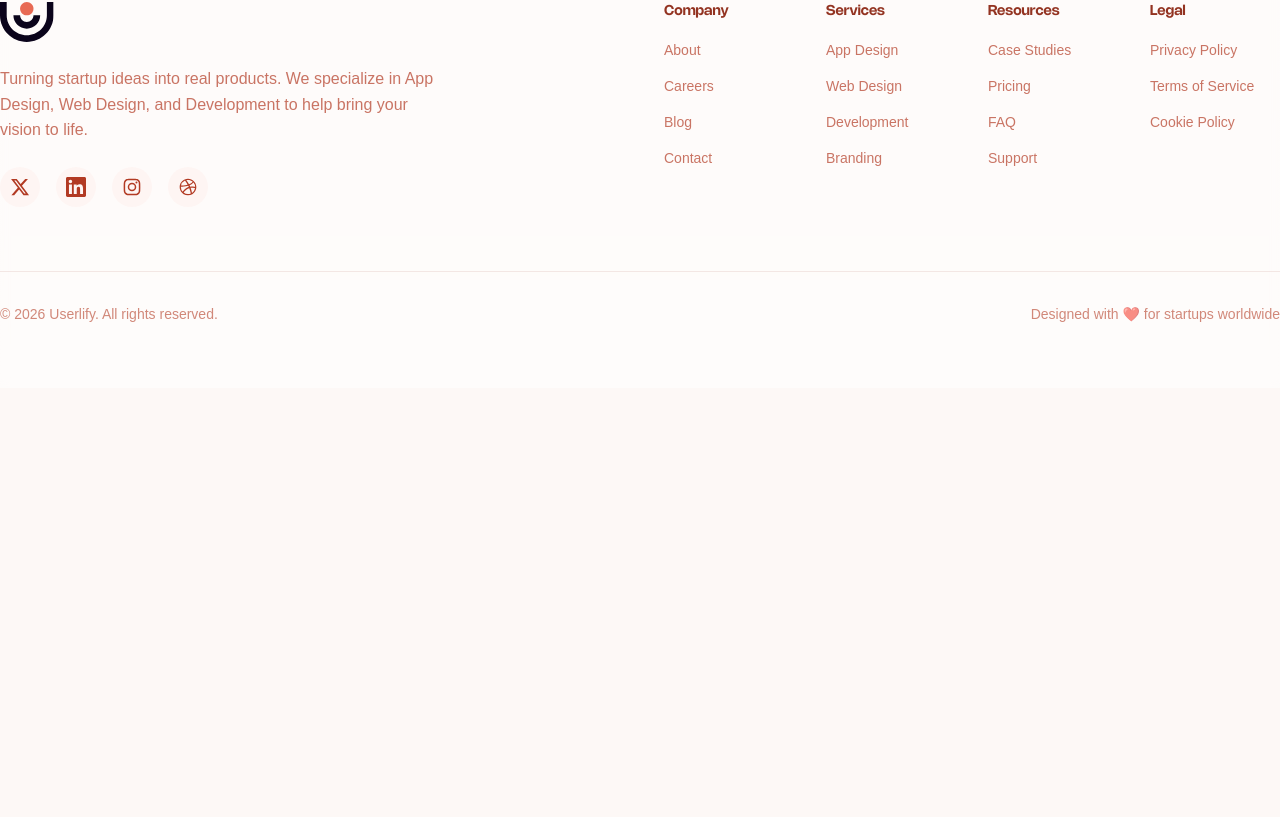
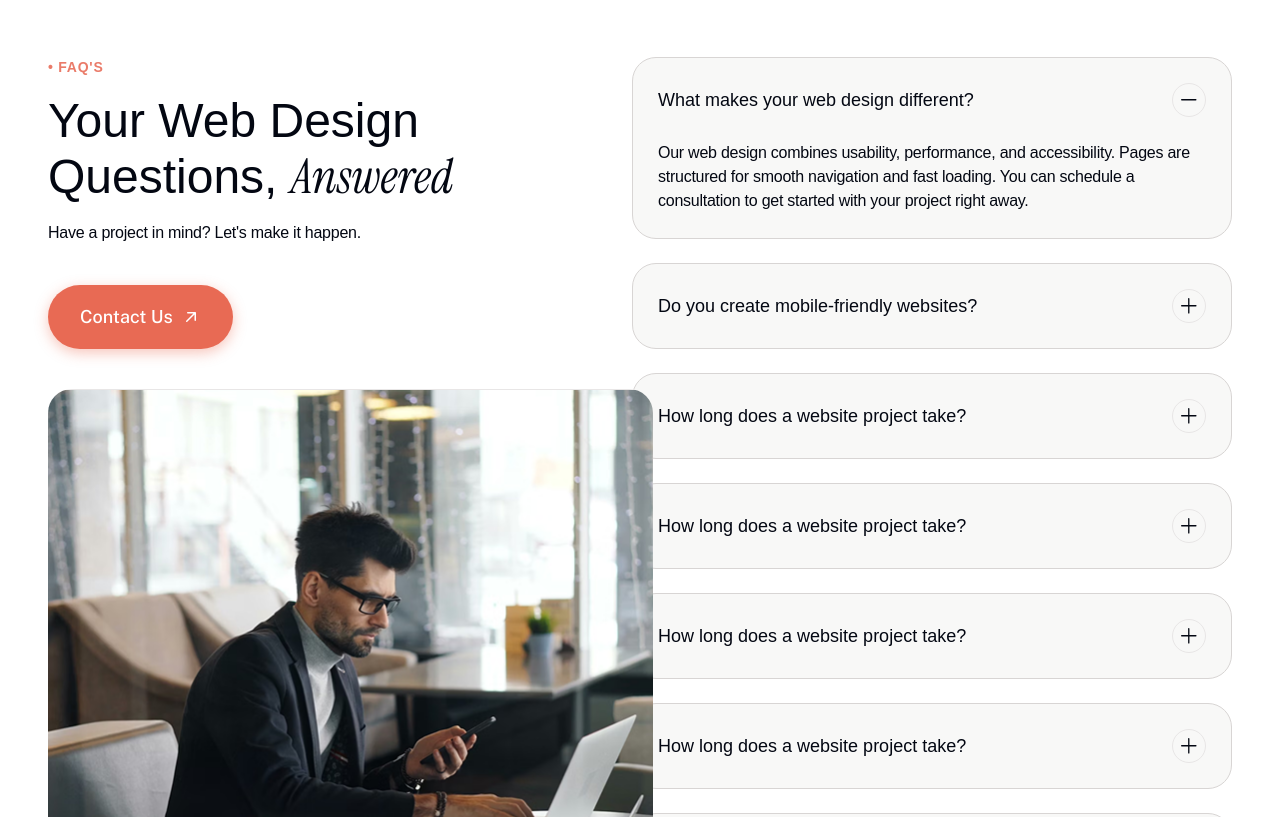
Before and after one commit to SparkStudio-Ltd/userlify, a Next.js app: page / in a window 1280 px wide. Shown: the part 10883-11700 px from the top of the page. Before the commit the page ends 11271 px from the top, so only its background shows below. Built offline with nearby package versions, Linux system fonts and the light colour scheme; a web font is replaced by a local one.

Commit message:
feat: Add FAQ section with accordion functionality and related components

```diff
--- a/src/app/page.tsx
+++ b/src/app/page.tsx
@@ -2,6 +2,7 @@ import { Footer } from '@/components/layout/Footer';
 import { Header } from '@/components/layout/Header';
 import {
   ClientsSection,
+  FAQSection,
   ProcessSection,
   ProjectsSection,
   ReviewsSection,
@@ -24,6 +25,7 @@ export default function HomePage() {
         <ReviewsSection />
         <ClientsSection />
         <ProcessSection />
+        <FAQSection />
       </main>
       <Footer />
     </>
--- /dev/null
+++ b/src/components/cards/FAQItem.tsx
@@ -0,0 +1,54 @@
+'use client';
+
+import Image from 'next/image';
+
+interface FAQItemProps {
+    question: string;
+    answer: string;
+    isOpen: boolean;
+    onToggle: () => void;
+}
+
+export default function FAQItem({ question, answer, isOpen, onToggle }: FAQItemProps) {
+    return (
+        <div className="bg-[#F8F8F7] p-[25px] border border-[#D8D5D4] rounded-[24px] w-full lg:w-[600px] transition-all duration-300">
+            <button
+                onClick={onToggle}
+                className="w-full flex items-center justify-between gap-6 text-left"
+            >
+                <h3
+                    className="text-lg leading-[18px] text-[#030712] flex-1"
+                    style={{ fontFamily: 'Nohemi, sans-serif', fontWeight: 500 }}
+                >
+                    {question}
+                </h3>
+                <div className="flex-shrink-0 border border-[#E8E6E6] rounded-full p-2">
+                    <Image
+                        src={
+                            isOpen
+                                ? '/assets/icons/minus_icon.svg'
+                                : '/assets/icons/plus_icon.svg'
+                        }
+                        alt={isOpen ? 'Collapse' : 'Expand'}
+                        width={16}
+                        height={16}
+                        className="w-4 h-4"
+                    />
+                </div>
+            </button>
+
+            {/* Answer with smooth fade + slide in animation */}
+            <div
+                className={`overflow-hidden transition-all duration-500 ease-in-out ${isOpen ? 'max-h-96 opacity-100 mt-6' : 'max-h-0 opacity-0 mt-0'
+                    }`}
+            >
+                <p
+                    className="text-base leading-6 text-[#030712] tracking-[-0.25px] font-medium"
+                    style={{ fontFamily: 'Public Sans, sans-serif'}}
+                >
+                    {answer}
+                </p>
+            </div>
+        </div>
+    );
+}
--- a/src/components/cards/index.ts
+++ b/src/components/cards/index.ts
@@ -1,3 +1,4 @@
+export { default as FAQItem } from './FAQItem';
 export { ProjectCard } from './ProjectCard';
 export { default as ReviewCard } from './ReviewCard';
 export { default as ServiceCard } from './ServiceCard';
--- /dev/null
+++ b/src/components/sections/FAQSection.tsx
@@ -0,0 +1,92 @@
+'use client';
+
+import faqData from '@/../public/data/faq.json';
+import { FAQItem } from '@/components/cards';
+import { ArrowUpRight } from '@/components/icons';
+import { Button } from '@/components/ui';
+import Image from 'next/image';
+import { useState } from 'react';
+
+export default function FAQSection() {
+    const [openIndex, setOpenIndex] = useState<number>(0);
+
+    const handleToggle = (index: number) => {
+        setOpenIndex(openIndex === index ? -1 : index);
+    };
+
+    return (
+        <section className="w-full py-[120px] px-12 bg-white">
+            <div className="max-w-[1472px] mx-auto">
+                <div className="flex flex-col lg:flex-row gap-24 items-start">
+                    {/* Left Section */}
+                    <div className="w-full lg:w-[59.24%] flex flex-col gap-10">
+                        {/* Kicker */}
+                        <div className='flex flex-col gap-4'>
+                            <p
+                                className="text-[#EA7B69] text-sm leading-5 tracking-[0.75px] uppercase font-bold"
+                                style={{ fontFamily: 'Public Sans, sans-serif' }}
+                            >
+                                • FAQ'S
+                            </p>
+
+                            {/* Title */}
+                            <h2
+                                className="text-[48px] leading-[56px] text-[#030712]"
+                                style={{ fontFamily: 'Nohemi, sans-serif', fontWeight: 500 }}
+                            >
+                                Your Web Design Questions,{' '}
+                                <span className="italic font-serif">
+                                    Answered
+                                </span>
+                            </h2>
+
+                            {/* Description */}
+                            <p
+                                className="text-base leading-6 text-[#030712] tracking-[-0.25px]"
+                                style={{ fontFamily: 'Public Sans, sans-serif', fontWeight: 400 }}
+                            >
+                                Have a project in mind? Let's make it happen.
+                            </p>
+                        </div>
+
+                        {/* Button */}
+                        <div className='gap-3'>
+                            <Button
+                                variant="primary"
+                                size="lg"
+                                href="/portfolio"
+                                className="group text-lg py-[18px] px-8"
+                            >
+                                Contact Us
+                                <ArrowUpRight className="h-5 w-5 transition-transform duration-300 group-hover:-translate-y-1 group-hover:translate-x-1" />
+                            </Button>
+                        </div>
+
+                        {/* Image */}
+                        <div className="relative w-full h-[512px] rounded-[24px] overflow-hidden">
+                            <Image
+                                src="/assets/images/faq_image.png"
+                                alt="FAQ"
+                                fill
+                                className="object-cover"
+                            />
+                        </div>
+                    </div>
+
+                    {/* Right Section - FAQ Accordion */}
+                    <div className="w-full lg:w-[40.76%] flex flex-col gap-6 items-end">
+                        {faqData.faq.map((faq: { question: string; answer: string }, index: number) => (
+                            <FAQItem
+                                key={index}
+                                question={faq.question}
+                                answer={faq.answer}
+                                isOpen={openIndex === index}
+                                onToggle={() => handleToggle(index)}
+                            />
+                        ))}
+                    </div>
+                </div>
+            </div>
+        </section>
+    );
+}
--- a/src/components/sections/index.ts
+++ b/src/components/sections/index.ts
@@ -1,4 +1,5 @@
 export { default as ClientsSection } from './ClientsSection';
+export { default as FAQSection } from './FAQSection';
 export { HeroSection } from './HeroSection';
 export { default as ProcessSection } from './ProcessSection';
 export { default as ProjectsSection } from './ProjectsSection';
```
Also changed, not shown: public/assets/images/faq_image.png (added).
